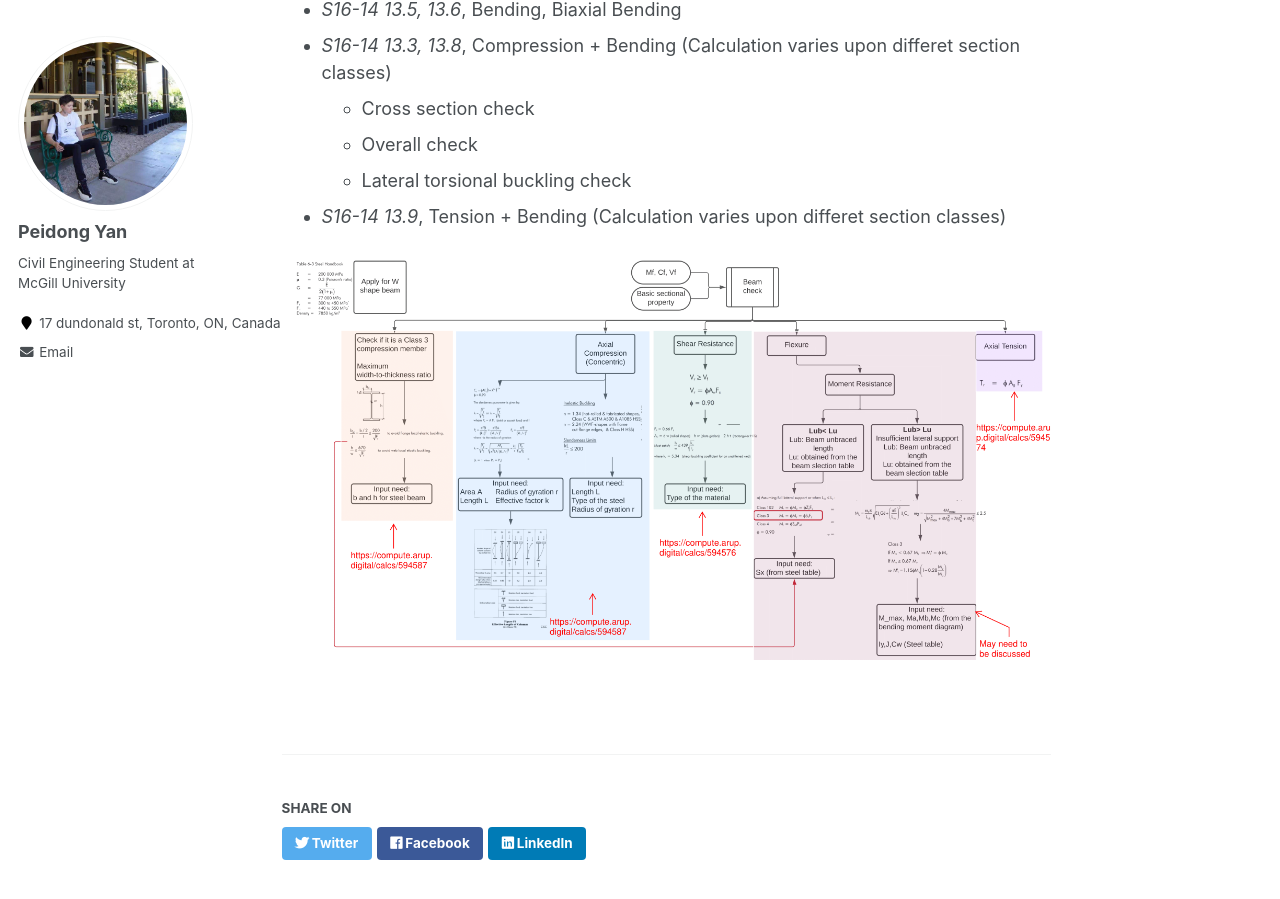
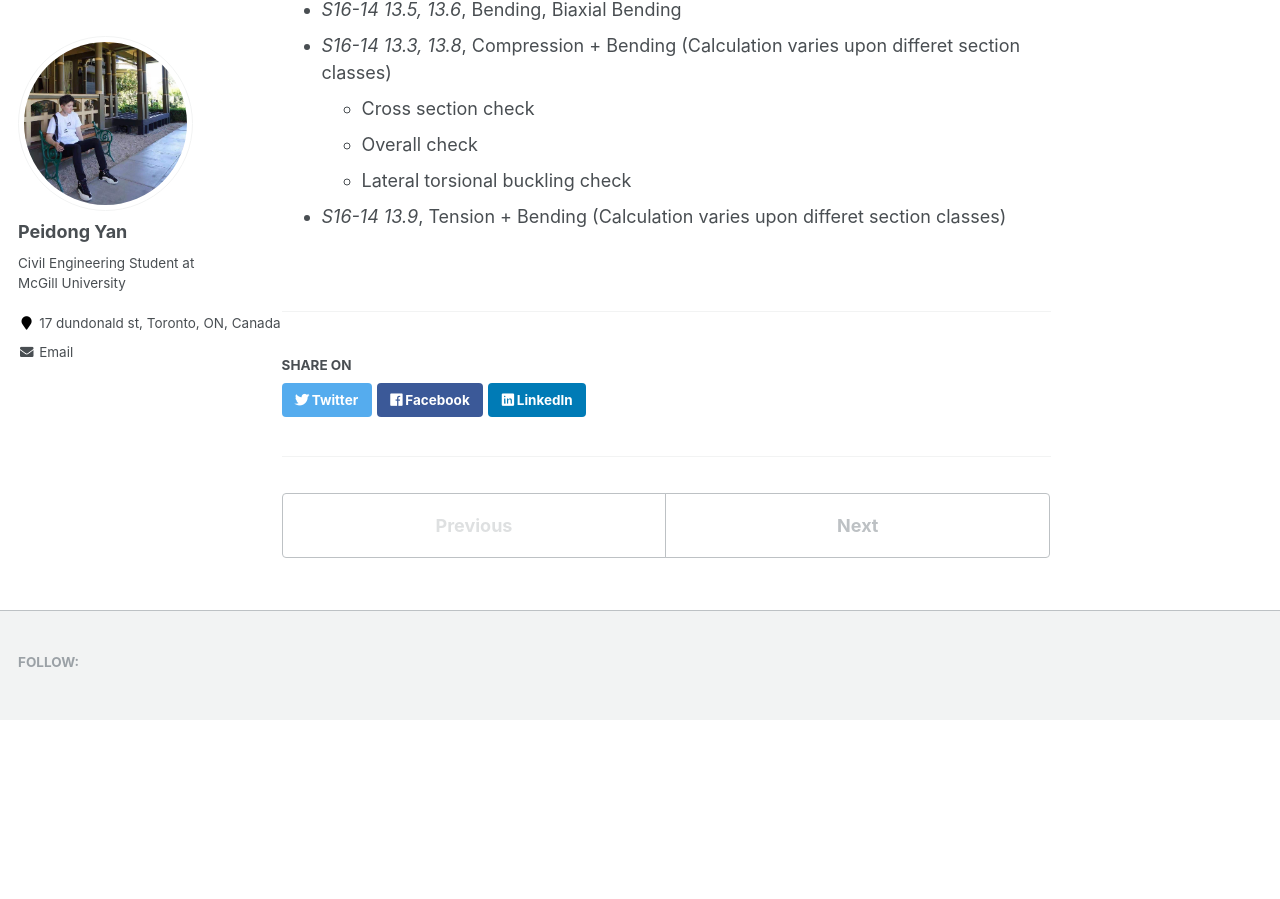
Before and after one commit to LorenYan98/LY.github.io, a Jekyll site: the page built from _portfolio/portfolio-1.md, in a window 1280 px wide and 900 px high, scrolled down 1634 px. Built offline with Jekyll 4.4.1, drawn with Linux system fonts in a browser that asks for light colours; after the commit the page ends 2354 px from its top, so only the background shows below that.

Commit message:
Update portfolio-1.md

```diff
--- a/_portfolio/portfolio-1.md
+++ b/_portfolio/portfolio-1.md
@@ -35,5 +35,3 @@ The code reads through user's input and select proper check based on it.
     * Overall check
     * Lateral torsional buckling check
 * _S16-14 13.9_, Tension + Bending (Calculation varies upon differet section classes)
-
-<img src='/LY.github.io/images/flowchart.png'>
```
